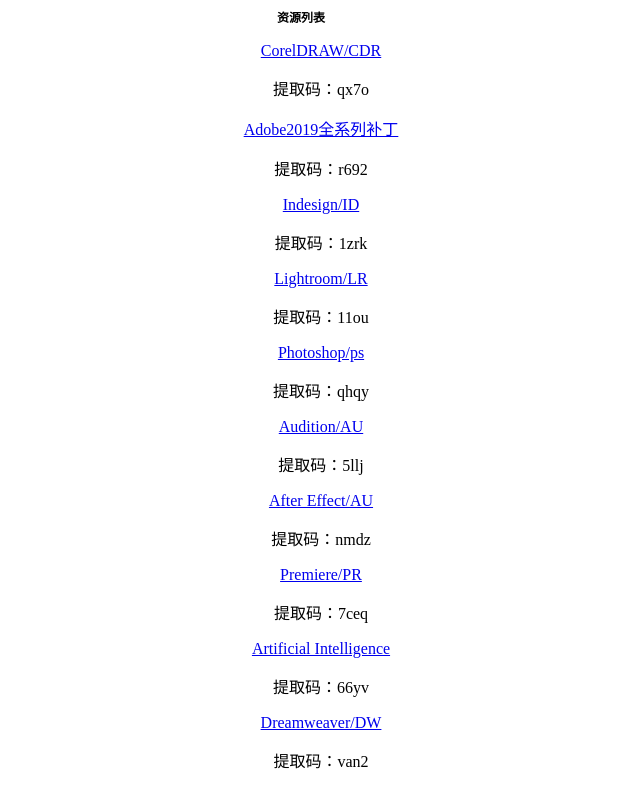
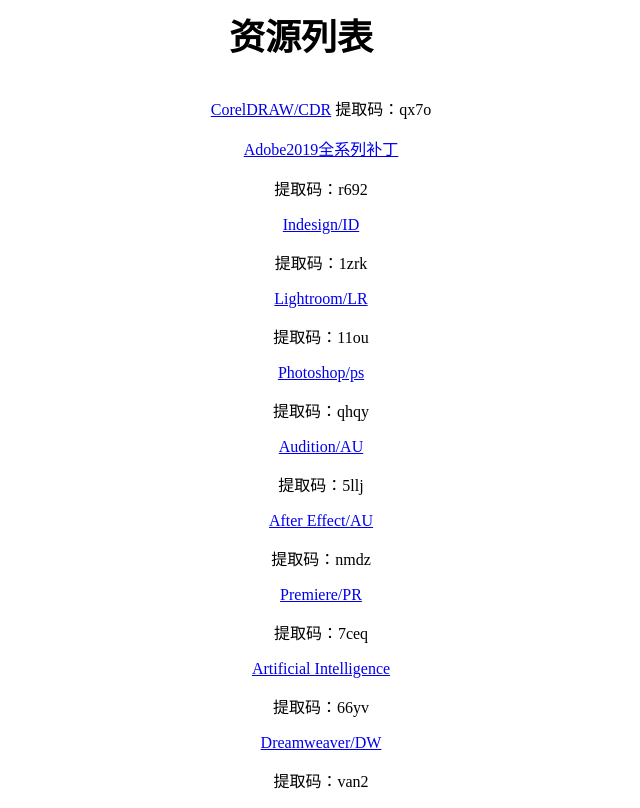
Before and after one commit to YanZi-ToMe/YanZi-ToME.github.io, a plain HTML site: page index.html in a window 1280 px wide. Shown: the whole page, without its empty margins (339-979 px from the left). Drawn offline with Linux system fonts and the light colour scheme.

Commit message:
Update index.html

```diff
--- a/index.html
+++ b/index.html
@@ -1,11 +1,11 @@
 <center>
-    <b><font style="font-size:12px"><P>资源列表</P></font></b>
+    <b><font style="font-size:36px"><P>资源列表</P></font></b>
 
 
 <ul>
     <body>
-                <p> <a href="https://pan.baidu.com/s/1YXzWnQgDPeIP715CTLKQ8A">CorelDRAW/CDR</a> </p>
-                <p>提取码：qx7o</p>
+                <p> <a href="https://pan.baidu.com/s/1YXzWnQgDPeIP715CTLKQ8A">CorelDRAW/CDR</a>
+                提取码：qx7o</p>
     </body>
 
 <body>
```
